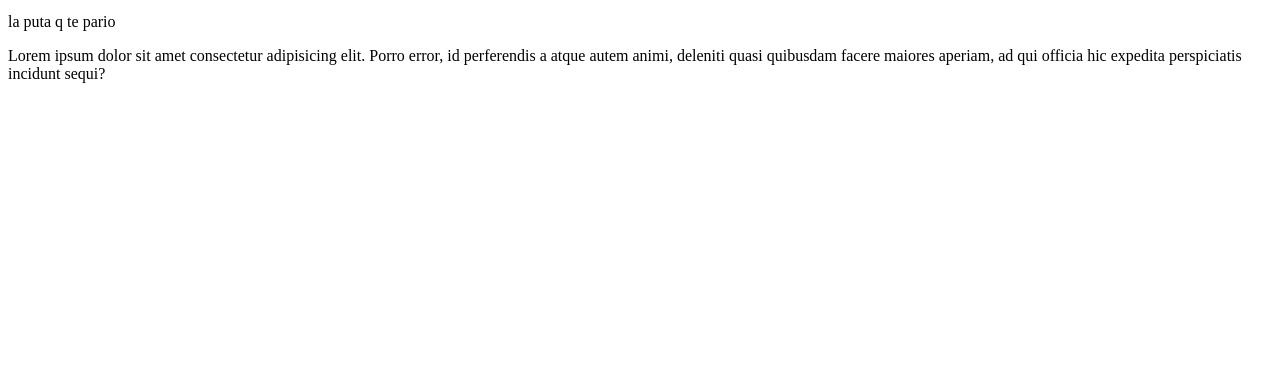
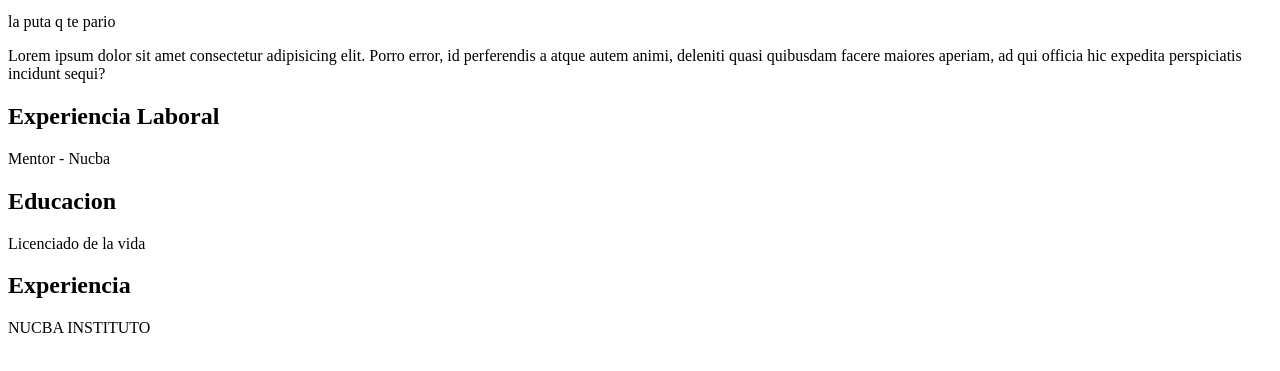
Before and after one commit to nicolas-fs/aprendiendo-GIT, a plain HTML site: page index.html in a window 1280 px wide. Shown: the part 101-472 px from the top of the page. Drawn offline with Linux system fonts and the light colour scheme.

Commit message:
agregue experiencia y eduacion

```diff
--- a/index.html
+++ b/index.html
@@ -10,5 +10,11 @@
     <p>hola !</p>
     <p>la puta q te pario</p>
     <p>Lorem ipsum dolor sit amet consectetur adipisicing elit. Porro error, id perferendis a atque autem animi, deleniti quasi quibusdam facere maiores aperiam, ad qui officia hic expedita perspiciatis incidunt sequi?</p>
+<h2>Experiencia Laboral</h2>
+<p>Mentor - Nucba</p>
+<h2>Educacion</h2>
+<p>Licenciado de la vida</p>
+<h2>Experiencia</h2>
+    <p>NUCBA INSTITUTO</p>
 </body>
 </html>
```
